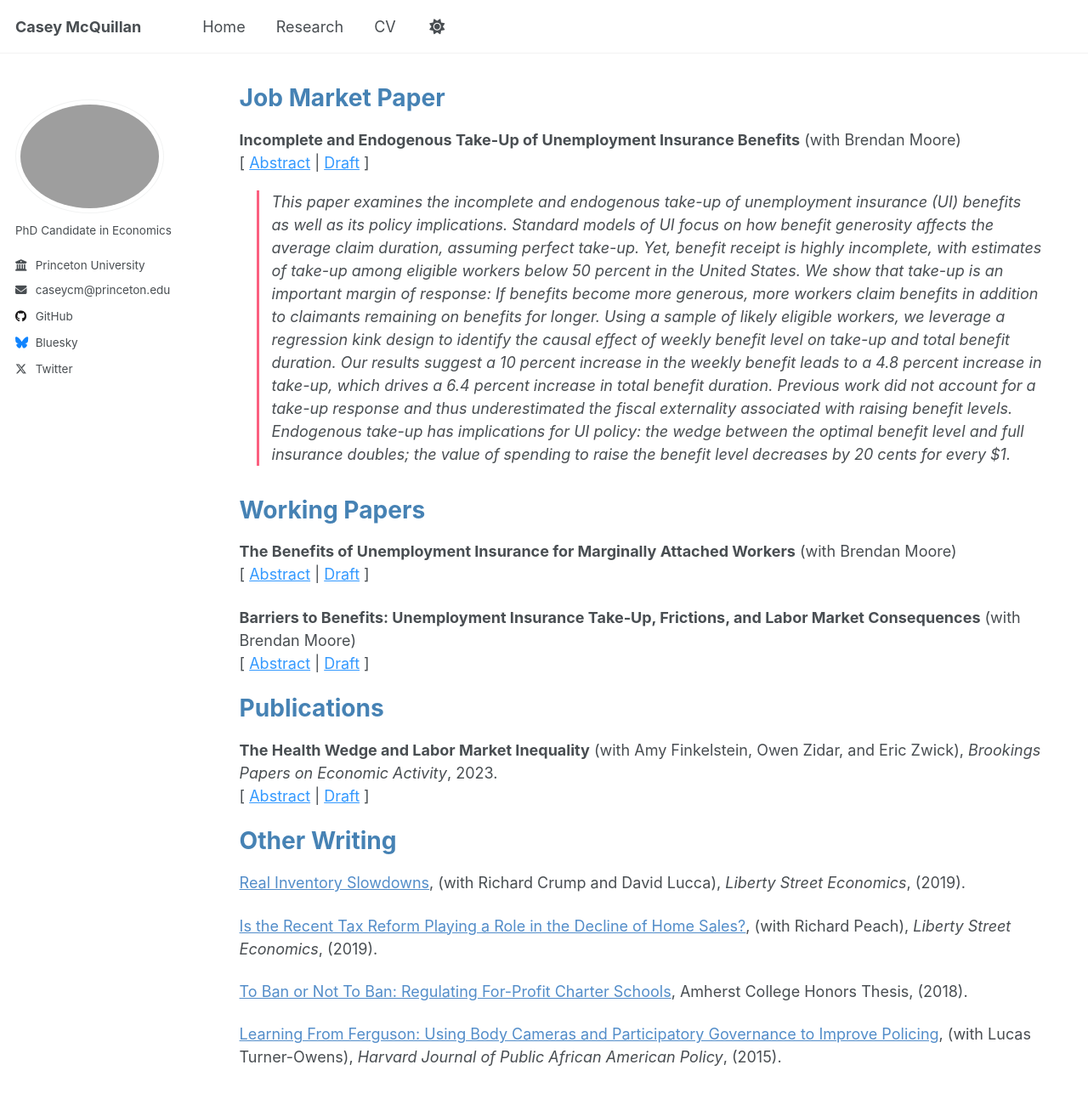
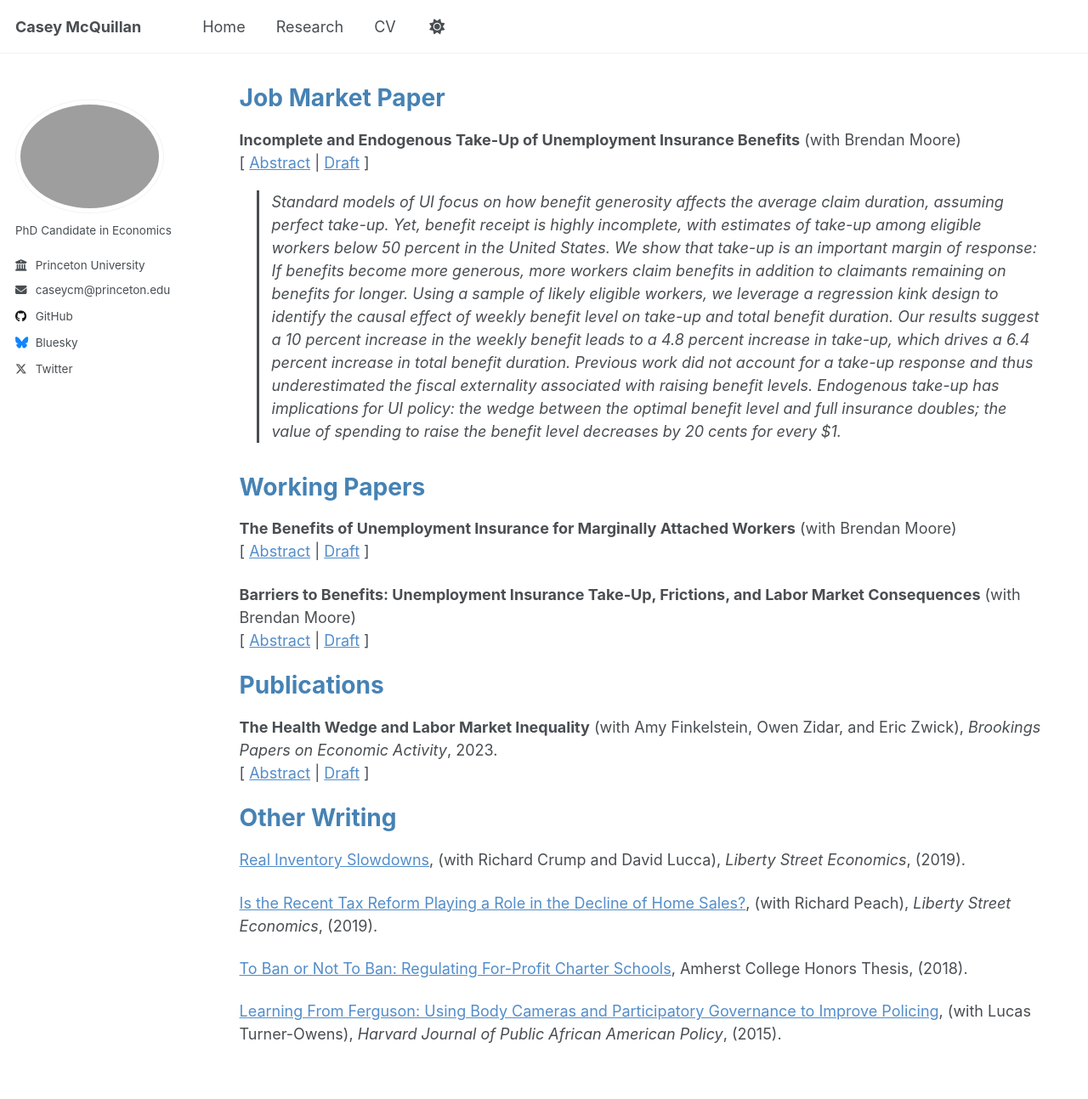
Before and after one commit to casey-mcquillan/casey-mcquillan.github.io, a Jekyll site: the page built from _pages/research.md, in a window 1280 px wide and 1400 px high. Shown: the top 1293 px of the window at 85% size. Built offline with Jekyll 4.4.1, drawn with Linux system fonts in a browser that asks for light colours.

Commit message:
Update research.md

```diff
--- a/_pages/research.md
+++ b/_pages/research.md
@@ -11,8 +11,8 @@ author_profile: true
 **Incomplete and Endogenous Take-Up of Unemployment Insurance Benefits** (with Brendan Moore) <br>
 [ [Abstract](#){: onclick="event.preventDefault(); toggleAbstract('abstract_JMP')" .paper-link} | [Draft](https://arxiv.org/pdf/2301.00001.pdf){: target="\_blank" .paper-link} ]
 <div id="abstract_JMP">
-<blockquote style="margin-left: 20px; padding-left: 15px; border-left: 3px solid rgb(251, 96, 127);">
-This paper examines the incomplete and endogenous take-up of unemployment insurance (UI) benefits as well as its policy implications. Standard models of UI focus on how benefit generosity affects the average claim duration, assuming perfect take-up. Yet, benefit receipt is highly incomplete, with estimates of take-up among eligible workers below 50 percent in the United States. We show that take-up is an important margin of response: If benefits become more generous, more workers claim benefits in addition to claimants remaining on benefits for longer. Using a sample of likely eligible workers, we leverage a regression kink design to identify the causal effect of weekly benefit level on take-up and total benefit duration. Our results suggest a 10 percent increase in the weekly benefit leads to a 4.8 percent increase in take-up, which drives a 6.4 percent increase in total benefit duration. Previous work did not account for a take-up response and thus underestimated the fiscal externality associated with raising benefit levels. Endogenous take-up has implications for UI policy: the wedge between the optimal benefit level and full insurance doubles; the value of spending to raise the benefit level decreases by 20 cents for every $1.
+<blockquote style="margin-left: 20px; padding-left: 15px; border-left: 3px solid;">
+Standard models of UI focus on how benefit generosity affects the average claim duration, assuming perfect take-up. Yet, benefit receipt is highly incomplete, with estimates of take-up among eligible workers below 50 percent in the United States. We show that take-up is an important margin of response: If benefits become more generous, more workers claim benefits in addition to claimants remaining on benefits for longer. Using a sample of likely eligible workers, we leverage a regression kink design to identify the causal effect of weekly benefit level on take-up and total benefit duration. Our results suggest a 10 percent increase in the weekly benefit leads to a 4.8 percent increase in take-up, which drives a 6.4 percent increase in total benefit duration. Previous work did not account for a take-up response and thus underestimated the fiscal externality associated with raising benefit levels. Endogenous take-up has implications for UI policy: the wedge between the optimal benefit level and full insurance doubles; the value of spending to raise the benefit level decreases by 20 cents for every $1.
 </blockquote>
 </div>
 
@@ -65,14 +65,10 @@ Over half of the U.S. population receives health insurance through an employer,
 .hidden { display: none; }
 
 .paper-link {
-  color: #3399ff; /* Brighter shade */
   text-decoration: none;
   font-weight: normal;
 }
 
-.paper-link:hover {
-  color: #0057b3; /* Darker shade when hovered */
-}
 </style>
 
 <script>
```
